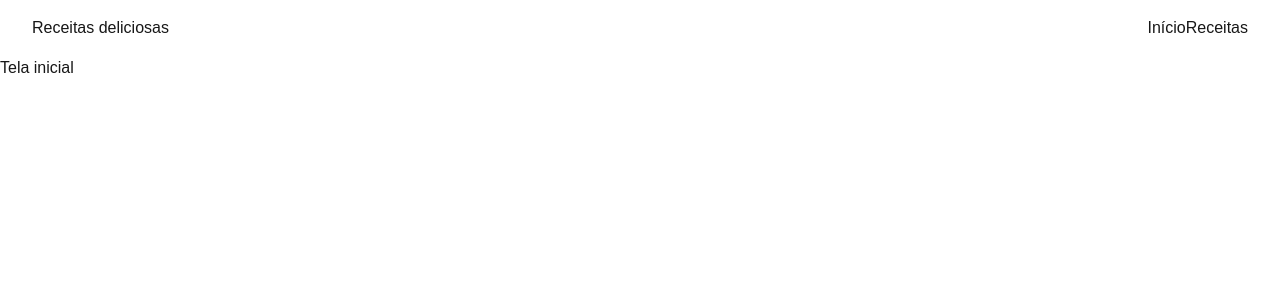
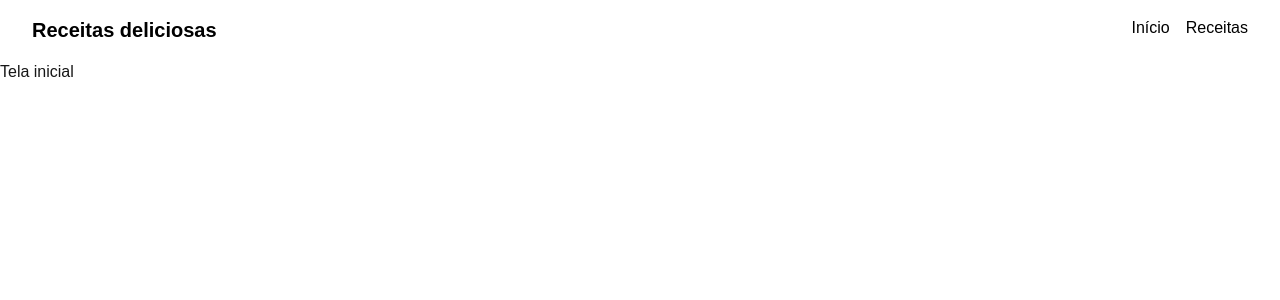
Before and after one commit to Ramonprog/recepies-nextjs, a Next.js app: page / in a window 1280 px wide. Shown: the top 300 px of the page. Built offline with nearby package versions, Linux system fonts and the light colour scheme.

Commit message:
feat: adicionando estilos ao header

```diff
--- a/src/components/Headers/index.tsx
+++ b/src/components/Headers/index.tsx
@@ -2,14 +2,16 @@ import Link from "next/link";
 
 export function Headers() {
   return (
-    <header className="flex items-center justify-between py-4 px-8 bg-white">
-      <Link href="/">
-        Receitas deliciosas
-      </Link>
-      <nav>
-        <Link href="/">Início</Link>
-        <Link href="/receitas">Receitas</Link>
-      </nav>
+    <header className="py-4 px-8 bg-white text-black ">
+      <div className="container mx-auto flex w-full justify-between">
+        <Link className="text-xl font-bold" href="/">
+          Receitas deliciosas
+        </Link>
+        <nav className="flex gap-4">
+          <Link className="hover:text-red-900 transition-colors" href="/">Início</Link>
+          <Link className="hover:text-red-900 transition-colors" href="/receitas">Receitas</Link>
+        </nav>
+      </div>
     </header>
   );
 }
```
